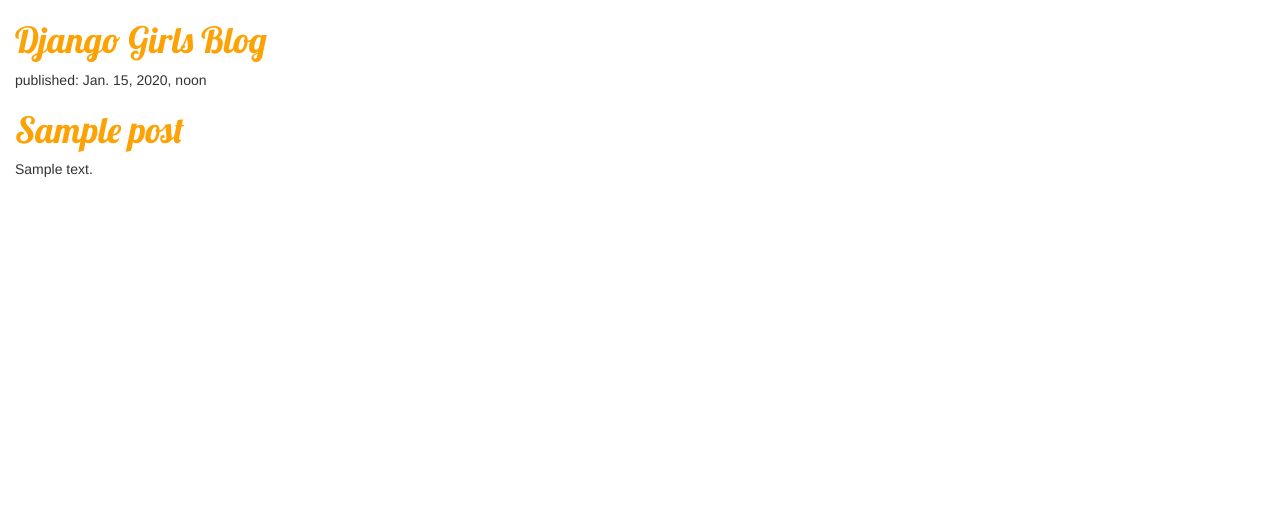
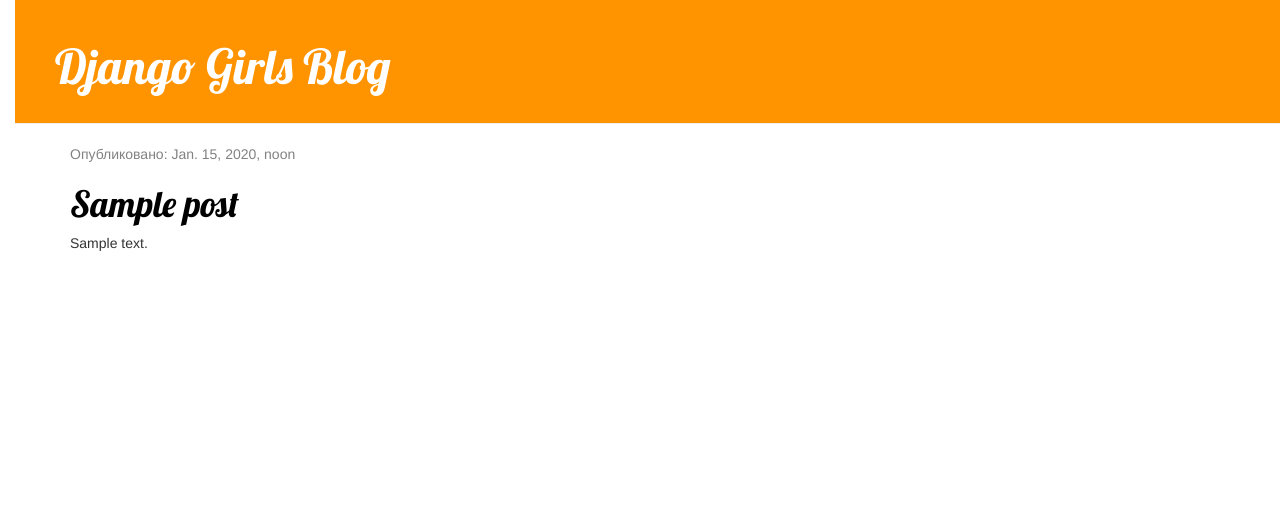
Before and after one commit to katok12345/my-first-blog, a Django app: template blog/templates/blog/post_list.html in a window 1280 px wide. Shown: the top 523 px of the page. Run offline with Django 3.2, Linux system fonts and the light colour scheme; the template is opened without the code that fills it: values that come from a table or form of the project are taken from there, others are empty; tables that the repository leaves empty hold one stand-in row (values such as "Sample post"); some libraries are stand-ins or nearby versions.

Commit message:
redactor

```diff
--- a/blog/static/css/blog.css
+++ b/blog/static/css/blog.css
@@ -8,3 +8,49 @@ h1 a {
     color: #FCA205;
     font-family: 'Lobster';
 }
+.page-header {
+    background-color: #ff9400;
+    margin-top: 0;
+    padding: 20px 20px 20px 40px;
+}
+
+.page-header h1, .page-header h1 a, .page-header h1 a:visited, .page-header h1 a:active {
+    color: #ffffff;
+    font-size: 36pt;
+    text-decoration: none;
+}
+
+.content {
+    margin-left: 40px;
+}
+
+h1, h2, h3, h4 {
+    font-family: 'Lobster', cursive;
+}
+
+.date {
+    color: #828282;
+}
+
+.save {
+    float: right;
+}
+
+.post-form textarea, .post-form input {
+    width: 100%;
+}
+
+.top-menu, .top-menu:hover, .top-menu:visited {
+    color: #ffffff;
+    float: right;
+    font-size: 26pt;
+    margin-right: 20px;
+}
+
+.post {
+    margin-bottom: 70px;
+}
+
+.post h1 a, .post h1 a:visited {
+    color: #000000;
+}
--- a/blog/templates/blog/post_list.html
+++ b/blog/templates/blog/post_list.html
@@ -8,16 +8,23 @@
         <link rel="stylesheet" href="{% static 'css/blog.css' %}">
     </head>
     <body>
-        <div>
+        <div class="page-header">
             <h1><a href="/">Django Girls Blog</a></h1>
         </div>
-
-        {% for post in posts %}
-            <div>
-                <p>published: {{ post.published_date }}</p>
-                <h1><a href="">{{ post.title }}</a></h1>
-                <p>{{ post.text|linebreaksbr }}</p>
-            </div>
+    <div class="content container">
+        <div class="row">
+            <div class="col-md-8">
+            {% for post in posts %}
+                <div class="post">
+                    <div class="date">
+                        <p>Опубликовано: {{ post.published_date }}</p>
+                    </div>
+                    <h1><a href="">{{ post.title }}</a></h1>
+                    <p>{{ post.text|linebreaksbr }}</p>
+                </div>
+             </div>
+        </div>
+    </div>
         {% endfor %}
     </body>
 </html>
```
